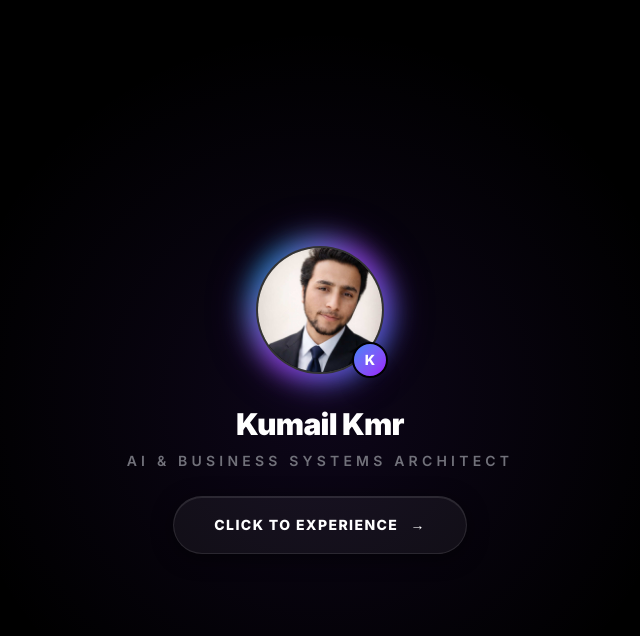
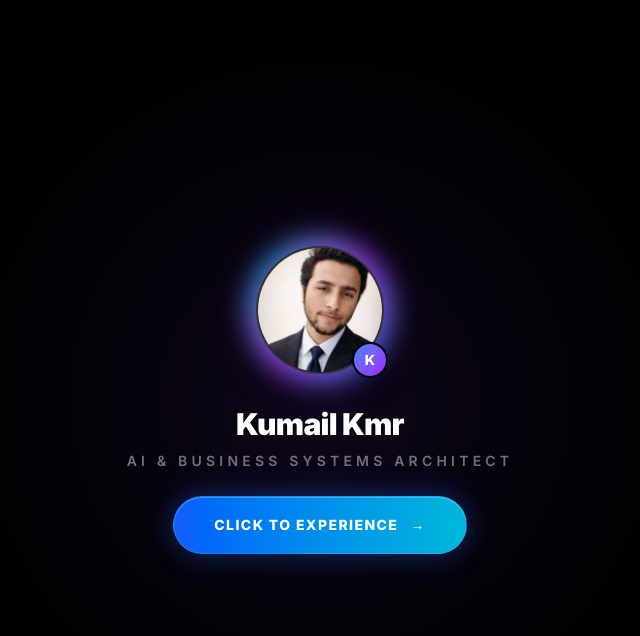
Before and after one commit to kumailkmr/kumailkmr-myportfoilo, a Next.js app: page / in a window 1280 px wide. Shown: the top 636 px of the page, without its empty margins (320-960 px from the left). Built offline with nearby package versions, Linux system fonts and the light colour scheme.

Commit message:
fix: adjust navbar avatar source and position to keep face clearly seen

```diff
--- a/components/layout/Navbar.tsx
+++ b/components/layout/Navbar.tsx
@@ -39,10 +39,10 @@ export function Navbar() {
         <Link href="/" className="text-xl font-bold tracking-tight text-foreground flex items-center gap-3">
           <div className="w-12 h-12 border-2 border-primary/20 rounded-full flex items-center justify-center shadow-sm hover:shadow-md transition-shadow overflow-hidden relative">
             <Image
-              src="/images/logo.jpg"
+              src="/images/profile.jpg"
               alt="Kumail Kmr Logo"
               fill
-              className="object-cover object-[50%_25%]"
+              className="object-cover object-top"
               sizes="48px"
               priority
             />
--- a/components/ui/IntroAnimation.tsx
+++ b/components/ui/IntroAnimation.tsx
@@ -156,21 +156,21 @@ export function IntroAnimation({ onComplete }: IntroAnimationProps) {
               </p>
             </div>
 
-            {/* Premium Glowing Interactive Button */}
+            {/* Premium Glowing Interactive Button — Royal Blue Theme */}
             <motion.button
               onClick={startExperience}
-              className="relative inline-flex items-center justify-center px-10 py-4.5 rounded-full bg-white/5 border border-white/10 text-white font-extrabold tracking-widest text-sm uppercase transition-all shadow-[0_0_30px_rgba(124,58,237,0.15)] duration-300 overflow-hidden group hover:scale-[1.03] active:scale-[0.98]"
+              className="relative inline-flex items-center justify-center px-10 py-4.5 rounded-full bg-gradient-to-r from-blue-600 to-cyan-500 text-white font-extrabold tracking-widest text-sm uppercase transition-all duration-300 overflow-hidden group hover:scale-[1.03] active:scale-[0.98] border border-blue-400/30"
               whileHover={{ y: -2 }}
               style={{
-                boxShadow: "inset 0 1px 0 rgba(255,255,255,0.1), 0 4px 20px rgba(0,0,0,0.5)"
+                boxShadow: "0 0 30px rgba(37,99,235,0.45), inset 0 1px 0 rgba(255,255,255,0.25), 0 4px 20px rgba(0,0,0,0.5)"
               }}
             >
               {/* Button Hover Glow Background */}
-              <div className="absolute inset-0 bg-gradient-to-r from-primary/20 via-purple-500/20 to-cyan-500/20 opacity-0 group-hover:opacity-100 transition-opacity duration-500" />
+              <div className="absolute inset-0 bg-white/10 opacity-0 group-hover:opacity-100 transition-opacity duration-500" />
 
               {/* Animated Light Sweep */}
               <div
-                className="absolute inset-0 w-1/2 h-full bg-gradient-to-r from-transparent via-white/15 to-transparent skew-x-12 -translate-x-full group-hover:animate-shimmer"
+                className="absolute inset-0 w-1/2 h-full bg-gradient-to-r from-transparent via-white/20 to-transparent skew-x-12 -translate-x-full group-hover:animate-shimmer"
                 style={{ animationDuration: "1.5s" }}
               />
 
```
Also changed, not shown: app/icon.tsx (+4 -4 lines), public/images/logo.png (added).
